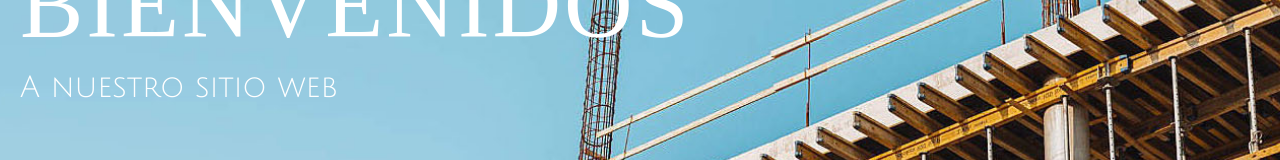
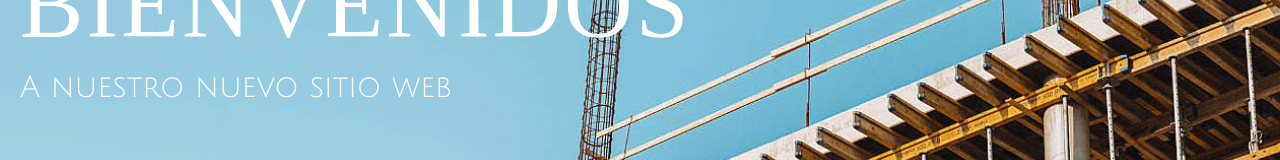
Before and after one commit to MarcosGarlot/primerProyecto, a plain HTML site: page inicio.html in a window 1280 px wide. Shown: the part 358-518 px from the top of the page. Drawn offline with nearby package versions, Linux system fonts and the light colour scheme.

Commit message:
Modificamos el subtitulo de la pagina de inicio para denotar que es una nueva página web

```diff
--- a/inicio.html
+++ b/inicio.html
@@ -52,7 +52,7 @@
             <div class="col-lg-12 col-xs-12">
                 <div class="div__textos--inicio">
                     <h1 class="div__titulos" data-aos="fade-right" data-aos-duration="1800">BIENVENIDOS</h1>
-                    <h2 class="div__subtitulos" data-aos="fade-right" data-aos-duration="2500">A nuestro sitio web</h2>
+                    <h2 class="div__subtitulos" data-aos="fade-right" data-aos-duration="2500">A nuestro nuevo sitio web</h2>
                 </div>
             </div>
         </div>
```
